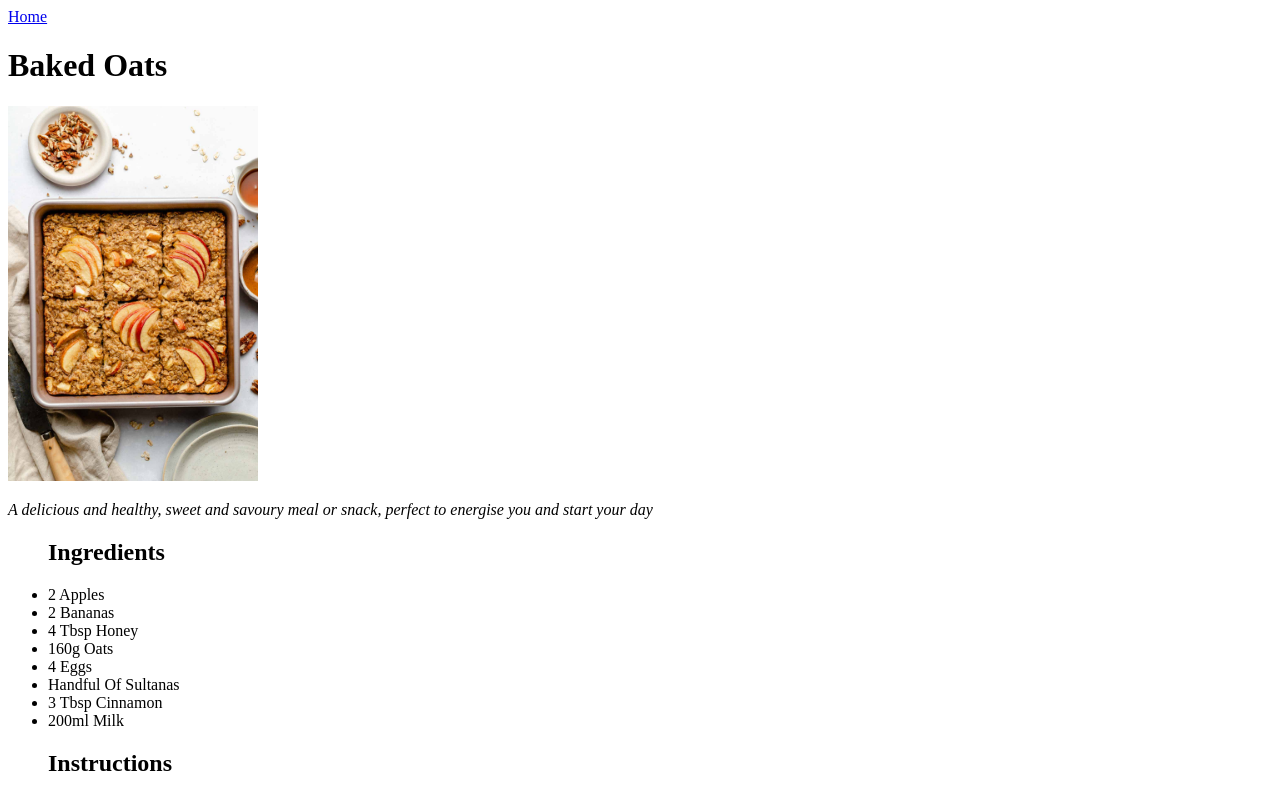
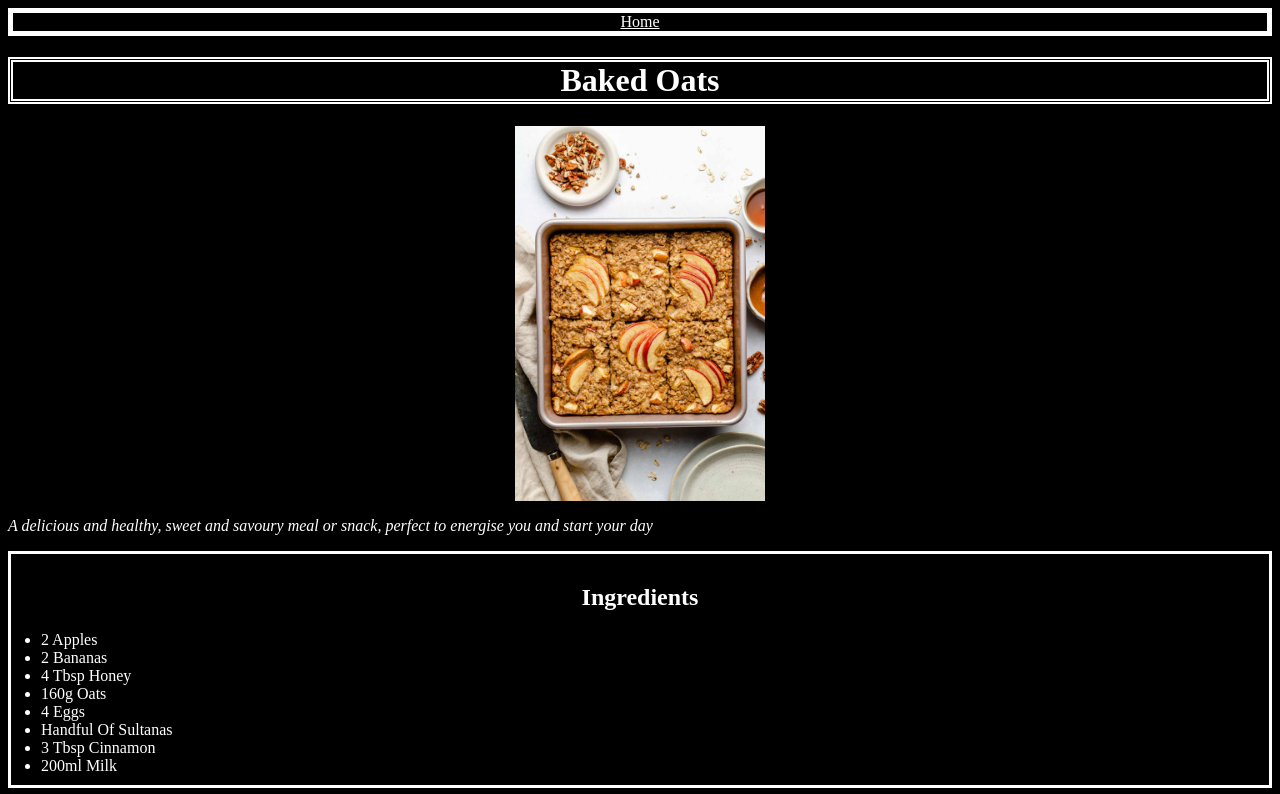
Before and after one commit to EthanW00/Odin-Recipes, a plain HTML site: page recipes/baked-oats.html in a window 1280 px wide. Shown: the top 794 px of the page. Drawn offline with Linux system fonts and the light colour scheme.

Commit message:
Added CSS elements to baked oats page
Repeated the properties and values from the main webpage and added them to the baked oats recipe page

```diff
--- /dev/null
+++ b/recipes/baked-oats-styles.css
@@ -0,0 +1,32 @@
+body {
+    background-color: black;
+    color: white;
+}
+a {
+    color: white;
+    display: block;
+    text-align: center;
+    border: thick solid white;
+}
+h1 {
+    text-align: center;
+    border: thick double white;
+}
+img {
+    display: block;
+    margin: auto;
+}
+h2 {
+    text-align: center;
+}
+ul {
+    border: solid white;
+    padding: 10px;
+}
+li {
+    margin-left: 20px;
+}
+ol {
+    border: solid white;
+    padding-bottom: 10px;
+}
--- a/recipes/baked-oats.html
+++ b/recipes/baked-oats.html
@@ -4,9 +4,10 @@
     <meta charset="UTF-8">
     <meta name="viewport" content="width=device-width, initial-scale=1.0">
     <title>Baked Oats</title>
+    <link rel="stylesheet" href="baked-oats-styles.css"
 </head>
 <body>
-    <a href="../index.html">Home</a>
+    <a href="index.html">Home</a>
     <h1>Baked Oats</h1>
     <img src="./baked-oats.jpg" alt="baked oats" width="250" height="375">
      <p> <em>A delicious and healthy, sweet and savoury meal or snack, perfect to energise you and start your day</em></p>
```
